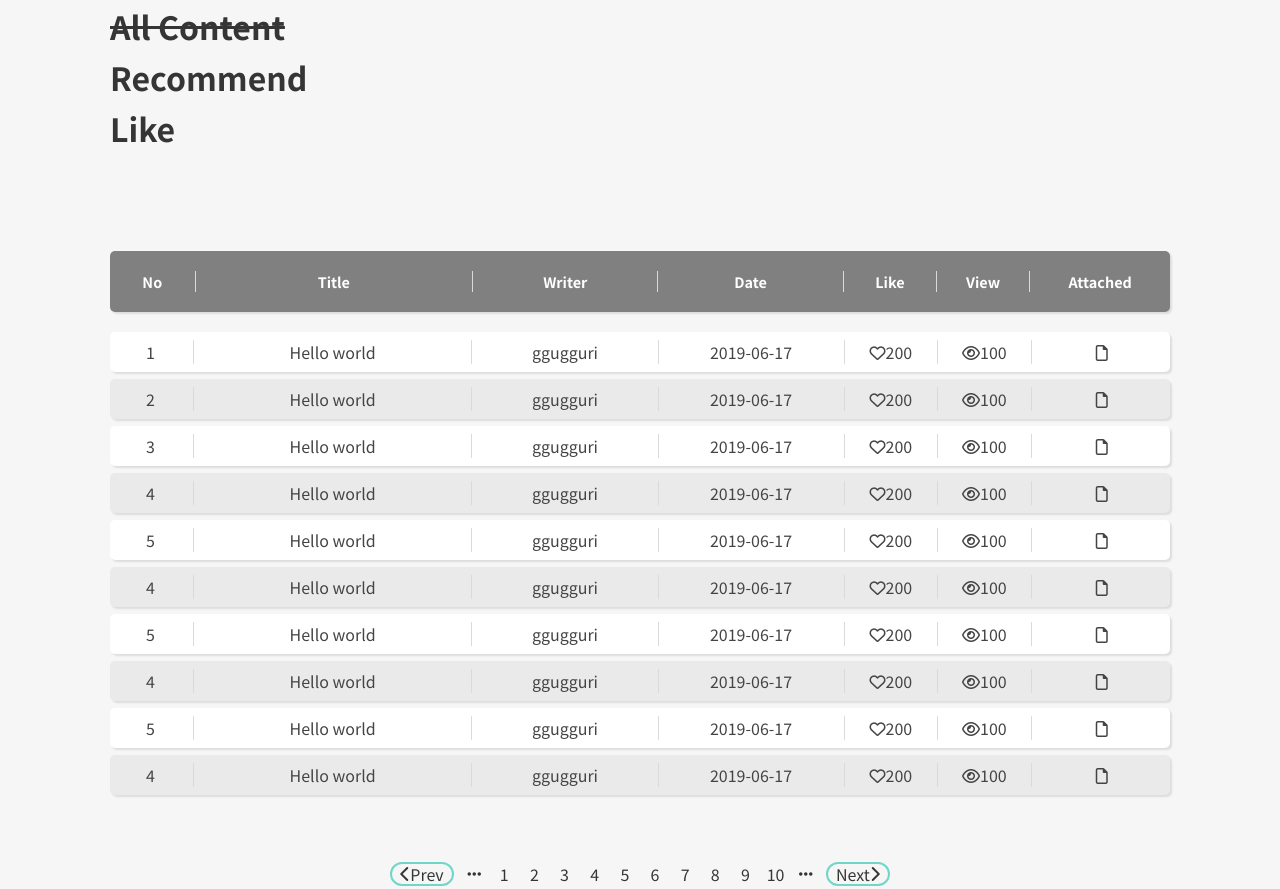
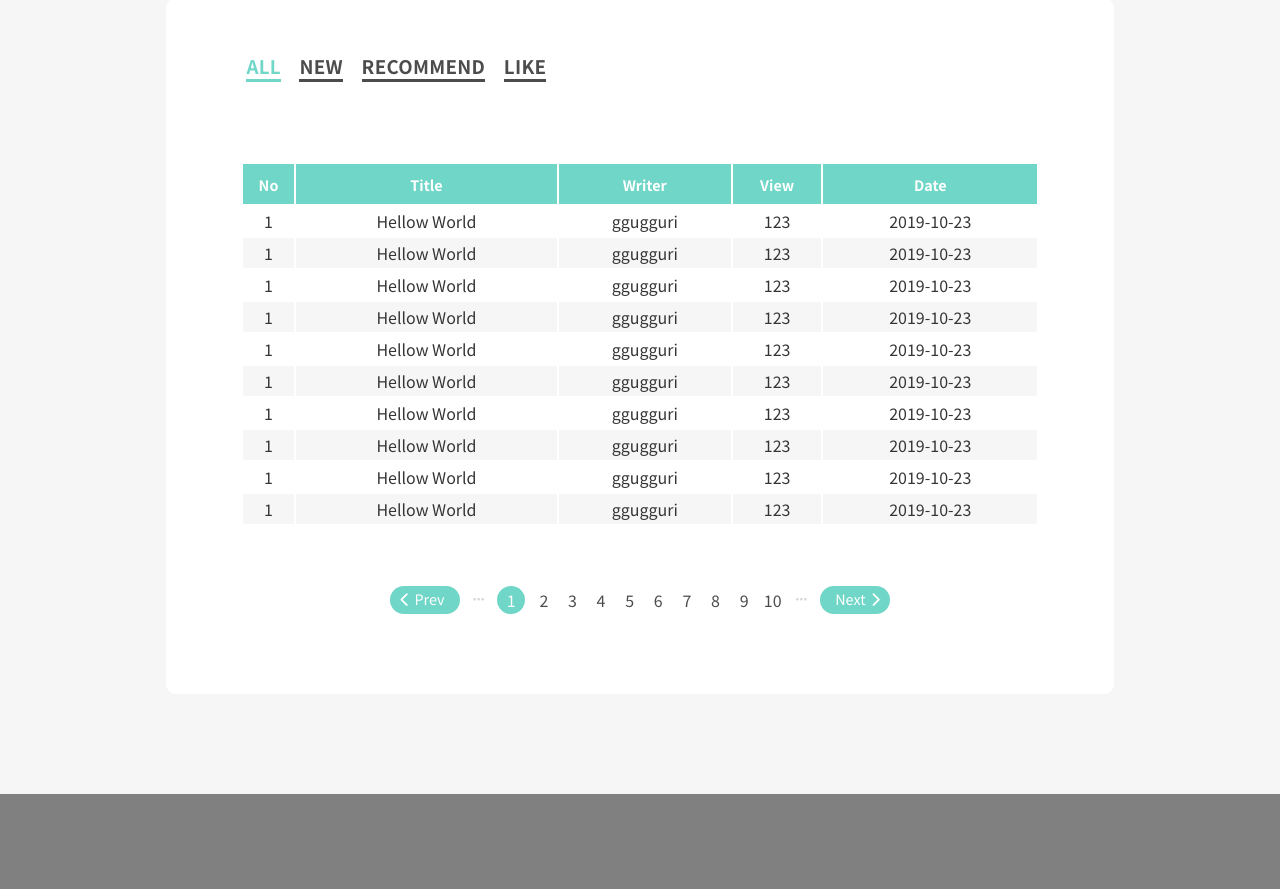
Before and after one commit to HwnagSuYeon/design_sapum, a plain HTML site: page sapum_design/baord_list.html in a window 1280 px wide. Shown: the part 1062-1951 px from the top of the page. Drawn offline with nearby package versions, Linux system fonts and the light colour scheme.

Commit message:
디자인 변경사항 및 새로운 디자인 등록
1. board list 디자인 수정 및 완료
2. 작품수정페이지(작품 등록페이지 활용)
3. 작품삭제 모달창 완료(마이페이지 삭제버튼 눌렀을 때, 작품 상세보기에서 작품삭제 눌렀을 때)

```diff
--- a/sapum_design/baord_list.html
+++ b/sapum_design/baord_list.html
@@ -97,7 +97,7 @@
 	</div>
 	<div class="list1_wrap">
 		<div class="serch_wrap">
-			<h1 class="serch_title">Search for your desired work</h1>
+			<h1 class="serch_title">Search for your desired Board</h1>
 			<form class="search_frm" action="" method="" name="">
 				<div class="se_in_div">
 					<input class="serch_text" type="text" name="" placeholder="Search works">
@@ -109,162 +109,127 @@
 
 
 	<div class="list_all">
-		<!-- list정렬 anker태그 -->
-		<div class="sort_all">
-			<a href="#" class="sort_a"><h1 class="sort_tilte defualt">All Content</h1></a>
-			<a href="#" class="sort_a"><h1 class="sort_tilte reco">Recommend</h1></a>
-			<a href="#" class="sort_a"><h1 class="sort_tilte popu">Like</h1></a>
+		<!-- board -->
+		<div class="board_all">
+			<div class="sort_wrap">
+				<div class="now_line now">
+					<h3 class="sort_type now">ALL</h3>
 				</div>
-
-		<!-- board list -->
-		<div class="board_wrap">
-			<div class="board_tab">
-				<div class="list_column">
-					<span class="no">No</span>
-					<span class="tit">Title</span>
-					<span class="wri">Writer</span>
-					<span class="date">Date</span>
-					<span class="lik">Like</span>
-					<span class="vie">View</span>
-					<span class="att">Attached</span>
+				<div class="sort_box">
+					<h3 class="sort_type">NEW</h3>
 				</div>
-
-				<a href="#">
-					<div class="list_content con_first">
-						<span class="no">1</span>
-						<span class="tit">Hello world</span>
-						<span class="wri">ggugguri</span>
-						<span class="date">2019-06-17</span>
-						<span class="lik"><i class="far fa-heart"></i>200</span>
-						<span class="vie"><i class="far fa-eye"></i>100</span>
-						<span class="att"><i class="far fa-file"></i></span>
+				<div class="sort_box">
+					<h3 class="sort_type">RECOMMEND</h3>
 				</div>
-				</a>
-
-				<a href="#">
-					<div class="list_content con_gray">
-						<span class="no">2</span>
-						<span class="tit">Hello world</span>
-						<span class="wri">ggugguri</span>
-						<span class="date">2019-06-17</span>
-						<span class="lik"><i class="far fa-heart"></i>200</span>
-						<span class="vie"><i class="far fa-eye"></i>100</span>
-						<span class="att"><i class="far fa-file"></i></span>
-					</div>
-				</a>
-
-				<a href="#">
-					<div class="list_content">
-						<span class="no">3</span>
-						<span class="tit">Hello world</span>
-						<span class="wri">ggugguri</span>
-						<span class="date">2019-06-17</span>
-						<span class="lik"><i class="far fa-heart"></i>200</span>
-						<span class="vie"><i class="far fa-eye"></i>100</span>
-						<span class="att"><i class="far fa-file"></i></span>
-					</div>
-				</a>
-
-				<a href="#">
-					<div class="list_content con_gray">
-						<span class="no">4</span>
-						<span class="tit">Hello world</span>
-						<span class="wri">ggugguri</span>
-						<span class="date">2019-06-17</span>
-						<span class="lik"><i class="far fa-heart"></i>200</span>
-						<span class="vie"><i class="far fa-eye"></i>100</span>
-						<span class="att"><i class="far fa-file"></i></span>
-					</div>
-				</a>
-
-				<a href="#">
-					<div class="list_content">
-						<span class="no">5</span>
-						<span class="tit">Hello world</span>
-						<span class="wri">ggugguri</span>
-						<span class="date">2019-06-17</span>
-						<span class="lik"><i class="far fa-heart"></i>200</span>
-						<span class="vie"><i class="far fa-eye"></i>100</span>
-						<span class="att"><i class="far fa-file"></i></span>
-					</div>
-				</a>
-
-				<a href="#">
-					<div class="list_content con_gray">
-						<span class="no">4</span>
-						<span class="tit">Hello world</span>
-						<span class="wri">ggugguri</span>
-						<span class="date">2019-06-17</span>
-						<span class="lik"><i class="far fa-heart"></i>200</span>
-						<span class="vie"><i class="far fa-eye"></i>100</span>
-						<span class="att"><i class="far fa-file"></i></span>
-					</div>
-				</a>
-
-				<a href="#">
-					<div class="list_content">
-						<span class="no">5</span>
-						<span class="tit">Hello world</span>
-						<span class="wri">ggugguri</span>
-						<span class="date">2019-06-17</span>
-						<span class="lik"><i class="far fa-heart"></i>200</span>
-						<span class="vie"><i class="far fa-eye"></i>100</span>
-						<span class="att"><i class="far fa-file"></i></span>
-					</div>
-				</a>
-
-				<a href="#">
-					<div class="list_content con_gray">
-						<span class="no">4</span>
-						<span class="tit">Hello world</span>
-						<span class="wri">ggugguri</span>
-						<span class="date">2019-06-17</span>
-						<span class="lik"><i class="far fa-heart"></i>200</span>
-						<span class="vie"><i class="far fa-eye"></i>100</span>
-						<span class="att"><i class="far fa-file"></i></span>
-					</div>
-				</a>
-
-				<a href="#">
-					<div class="list_content">
-						<span class="no">5</span>
-						<span class="tit">Hello world</span>
-						<span class="wri">ggugguri</span>
-						<span class="date">2019-06-17</span>
-						<span class="lik"><i class="far fa-heart"></i>200</span>
-						<span class="vie"><i class="far fa-eye"></i>100</span>
-						<span class="att"><i class="far fa-file"></i></span>
-					</div>
-				</a>
-
-				<a href="#">
-					<div class="list_content con_gray">
-						<span class="no">4</span>
-						<span class="tit">Hello world</span>
-						<span class="wri">ggugguri</span>
-						<span class="date">2019-06-17</span>
-						<span class="lik"><i class="far fa-heart"></i>200</span>
-						<span class="vie"><i class="far fa-eye"></i>100</span>
-						<span class="att"><i class="far fa-file"></i></span>
-					</div>
-				</a>
-
-
+				<div class="sort_box">
+					<h3 class="sort_type">LIKE</h3>
 				</div>
 			</div>
+			<div class="table">
+				<table>
+					<tr id="column">
+						<td>No</td>
+						<td>Title</td>
+						<td>Writer</td>
+						<td>View</td>
+						<td>Date</td>
+					</tr>
+
+					<tr class="board_content">
+						<td>1</td>
+						<td><a href="#" id="con_title">Hellow World</a></td>
+						<td>ggugguri</td>
+						<td>123</td>
+						<td>2019-10-23</td>
+					</tr>
+
+					<tr class="board_content">
+						<td>1</td>
+						<td><a href="#" id="con_title">Hellow World</a></td>
+						<td>ggugguri</td>
+						<td>123</td>
+						<td>2019-10-23</td>
+					</tr>
+
+					<tr class="board_content">
+						<td>1</td>
+						<td><a href="#" id="con_title">Hellow World</a></td>
+						<td>ggugguri</td>
+						<td>123</td>
+						<td>2019-10-23</td>
+					</tr>
+
+					<tr class="board_content">
+						<td>1</td>
+						<td><a href="#" id="con_title">Hellow World</a></td>
+						<td>ggugguri</td>
+						<td>123</td>
+						<td>2019-10-23</td>
+					</tr>
+
+					<tr class="board_content">
+						<td>1</td>
+						<td><a href="#" id="con_title">Hellow World</a></td>
+						<td>ggugguri</td>
+						<td>123</td>
+						<td>2019-10-23</td>
+					</tr>
+
+					<tr class="board_content">
+						<td>1</td>
+						<td><a href="#" id="con_title">Hellow World</a></td>
+						<td>ggugguri</td>
+						<td>123</td>
+						<td>2019-10-23</td>
+					</tr>
+
+					<tr class="board_content">
+						<td>1</td>
+						<td><a href="#" id="con_title">Hellow World</a></td>
+						<td>ggugguri</td>
+						<td>123</td>
+						<td>2019-10-23</td>
+					</tr>
+
+					<tr class="board_content">
+						<td>1</td>
+						<td><a href="#" id="con_title">Hellow World</a></td>
+						<td>ggugguri</td>
+						<td>123</td>
+						<td>2019-10-23</td>
+					</tr>
+
+					<tr class="board_content">
+						<td>1</td>
+						<td><a href="#" id="con_title">Hellow World</a></td>
+						<td>ggugguri</td>
+						<td>123</td>
+						<td>2019-10-23</td>
+					</tr>
+
+					<tr class="board_content">
+						<td>1</td>
+						<td><a href="#" id="con_title">Hellow World</a></td>
+						<td>ggugguri</td>
+						<td>123</td>
+						<td>2019-10-23</td>
+					</tr>
 
 
 
+				</table>
+			</div>
 		<!--  pagenation -->
 			<div class="pagenation">
 				<div class="page_all">
 					<a href="#" class="num_btn arrow_btn">
-					<i class="fas fa-chevron-left"></i> Prev
+						<i class="fas fa-chevron-left"></i>
+						<span class="arro_text">Prev</span>
 					</a>
 					<a href="#" class="num_btn">
-					<i class="fas fa-ellipsis-h"></i>
+						<i class="fas fa-ellipsis-h dot"></i>
 					</a>
-				<a href="#" class="num_btn">1</a>
+					<a href="#" class="num_btn now_click">1</a>
 					<a href="#" class="num_btn">2</a>
 					<a href="#" class="num_btn">3</a>
 					<a href="#" class="num_btn">4</a>
@@ -275,16 +240,19 @@
 					<a href="#" class="num_btn">9</a>
 					<a href="#" class="num_btn">10</a>
 					<a href="#" class="num_btn">
-					<i class="fas fa-ellipsis-h"></i>
+						<i class="fas fa-ellipsis-h dot"></i>
 					</a>
 					<a href="#" class="num_btn arrow_btn">
-					Next <i class="fas fa-chevron-right"></i>
+						<span class="arro_text">Next</span>
+						<i class="fas fa-chevron-right"></i>
 					</a>
-			</div>
 				</div>
 			</div>
 
 
+		</div>
+
+	</div>
 
 
 
--- a/sapum_design/board_list.css
+++ b/sapum_design/board_list.css
@@ -330,11 +330,11 @@ header {
     height: auto;
     background-color: white;
     border-radius: 10px;
-    padding: 50px;
+    padding: 30px;
     margin: 0 13%;
     display: flex;
-    align-items: center;
     justify-content: center;
+    flex-flow: column;
 }
 .detail_delete {
     position: absolute;
@@ -1141,70 +1141,63 @@ body {
 	width: 100%;
 	height: auto;
 	padding: 100px 0;
+	position: relative;
 }
-.board_wrap {
-	padding: 0 110px;
+.sort_wrap {
 	display: flex;
-	flex-flow: column;
+	justify-content: space-between;
+	width: 300px;
+	color: #4C4C4C;
+	margin: 24px 50px 0 50px;
+}
+.now {
+	color: #70D6C7;
+}
+.sort_type {
+	letter-spacing: .3px;
+}
+.sort_box {
+	border-bottom: 3px solid #4C4C4C;
+}
+.now_line {
+	border-bottom: 3px solid #70D6C7;
+}
+.table {
+	margin-top: 80px;
+	display: flex;
 	justify-content: center;
+	align-items: center;
+	font-size: 1em;
+	width: 100%;
+}
+tr{
+	border-top: 1px solid pink;
+}
+table {
+	width: 90%;
 	text-align: center;
 }
-.list_column {
-	background-color: gray;
-	padding: 20px 10px;
-	display: flex;
-	border-radius: 5px;
-	box-shadow: 2px 2px 2px 0px rgba(0,0,0,.1);
+tr {
+	padding: 5px 0;
+}
+#column {
+	background-color: #70D6C7;
 	color: white;
-	font-size: .9em;
-	font-weight: 600;
+    font-weight: bold;
+    font-size: .9em;
+    height: 40px;
 }
-.list_content {
-	background-color: white;
-	padding: 8px;
-	display: flex;
-	border-radius: 5px;
-	box-shadow: 2px 2px 2px 0px rgba(0,0,0,.1);
-	margin: 7px 0;
-	color: #444;
-	font-size: 1em;
-	font-weight: 300;
+.board_content {
+	height: 30px;
 }
-.con_first {
-	margin-top: 20px;
+table tr:nth-child(odd) {
+	background-color: #F6F6F6;
 }
-.con_gray {
-	background-color: #EAEAEA;
+#con_title {
+	cursor: pointer;
 }
-.no {
-	flex: .7;
-	border-right: 1px solid #dadada;
-	padding-right: 10px;
-}
-.tit {
-	flex: 3;
-	border-right: 1px solid #dadada;
-}
-.wri {
-	flex: 2;
-	border-right: 1px solid #dadada;
-}
-.date {
-	flex: 2;
-	border-right: 1px solid #dadada;
-}
-.lik {
-	flex: 1;
-	border-right: 1px solid #dadada;
-}
-.vie {
-	flex: 1;
-	border-right: 1px solid #dadada;
-}
-.att {
-	padding-left: 10px;
-	flex: 1.3;
-}
+
+
 /*페이지네이션 디자인*/
 .pagenation {
 	margin-top: 60px;
@@ -1225,8 +1218,34 @@ body {
 	display: flex;
 	align-items: center;
 	justify-content: center;
+	color: #4C4C4C;
 }
 .arrow_btn {
-	width: 60px;
-	border: 2px solid #70D6C7;
+	width: 70px;
+	height: 28px;
+	background-color: #70D6C7;
+	color: white;
+	font-size: .9em;
+	text-align: center;
+	display: flex;
+	align-items: center;
 }
+.dot {
+	color: #dadada;
+	font-size: .8em;
+}
+.arro_text{
+	margin-bottom: 4px;
+	padding: 5px;
+}
+.now_click {
+	width: 28px;
+	height: 28px;
+	background-color: #70D6C7;
+	border-right: 20px;
+	color: white;
+	font-weight: 400;
+}
+.arrow_btn:hover {
+	background-color: #68bcae;
+}
```
Also changed, not shown: sapum_design/detailpage.css (+47 -3 lines), sapum_design/detailpage.html (+33 -7 lines), sapum_design/mypage.css (+41 -0 lines), sapum_design/mypage.html (+43 -9 lines), sapum_design/work_insert.html (+1 -1 lines). Lines whose indentation alone changed are shown as unchanged.
